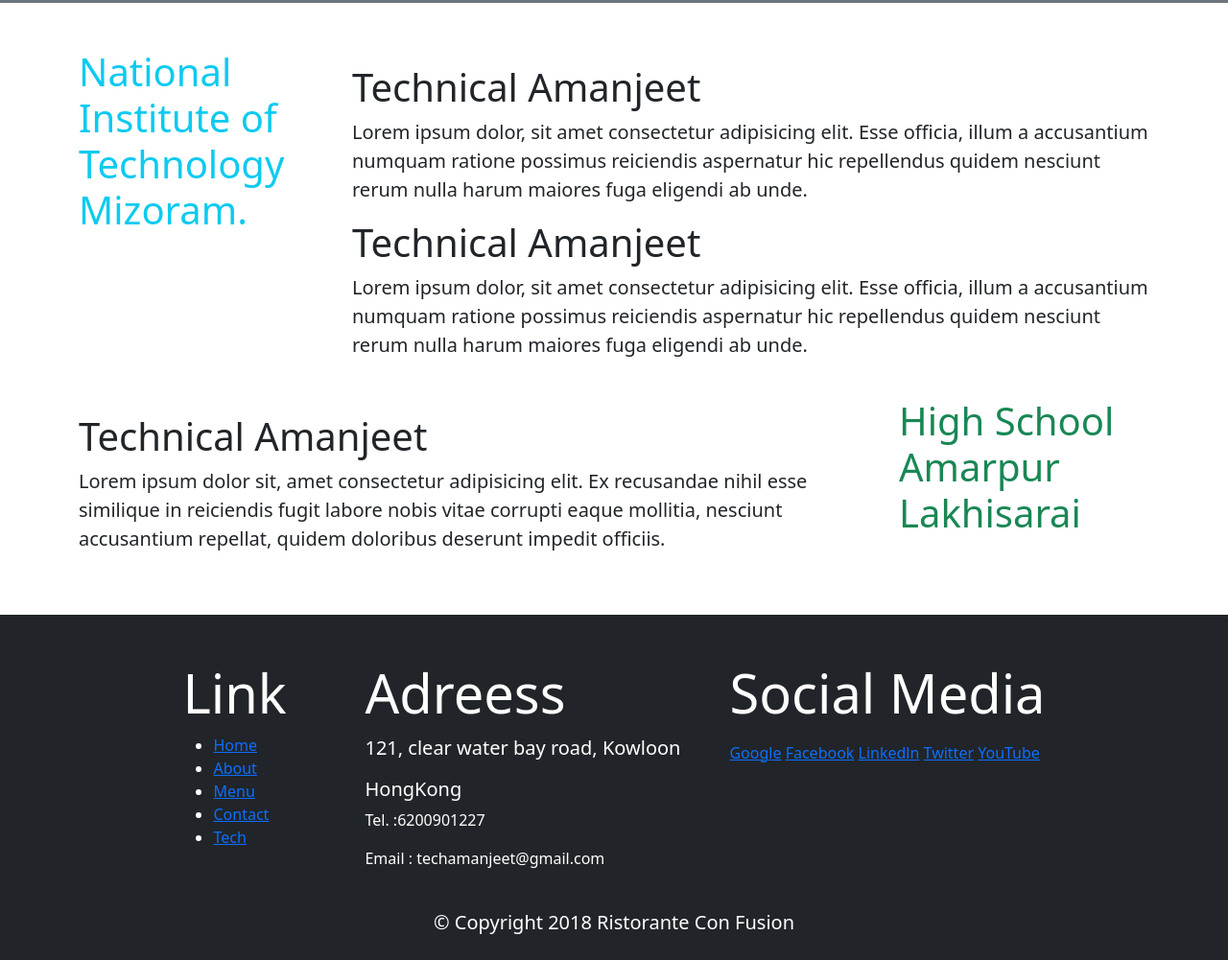
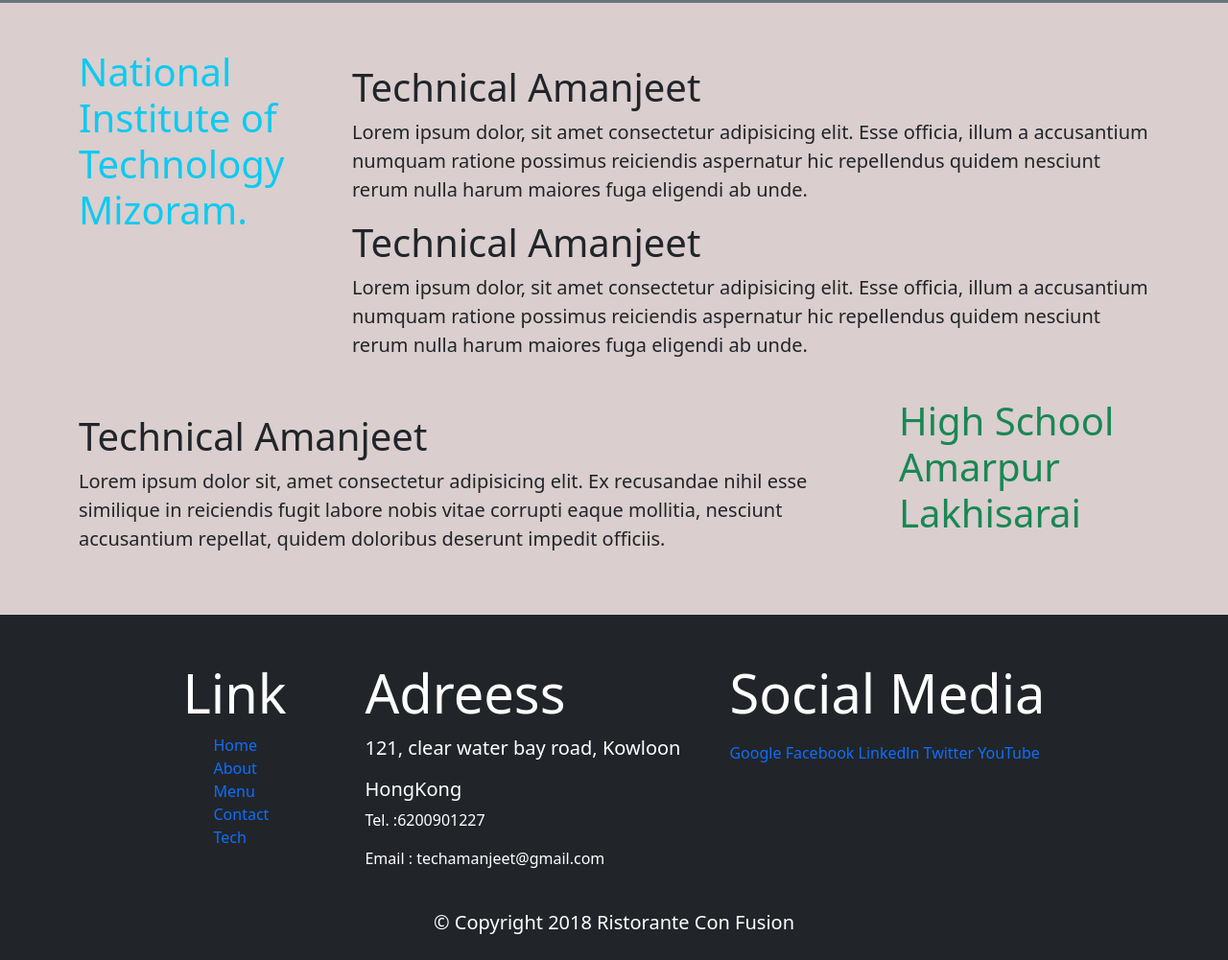
Before and after one commit to TechnicalAmanjeet/Full-stack-web-dev-with-react-specialization, a website: page front end web ui bootstrap/Weak_01/index.html in a window 1280 px wide. Shown: the part 323-1324 px from the top of the page at 96% size. Drawn offline with nearby package versions, Linux system fonts and the light colour scheme; files whose address does not match are found by name.

Commit message:
added custum style to webpage

```diff
--- a/front end web ui bootstrap/Weak_01/index.html
+++ b/front end web ui bootstrap/Weak_01/index.html
@@ -8,6 +8,10 @@
 
     <!-- Bootstrap CSS -->
     <link rel="stylesheet" href="node_modules/bootstrap/dist/css/bootstrap.min.css">
+
+    <!-- custom stylesheet -->
+    <link rel="stylesheet" href="./style.css">
+
 </head>
 <body>
 
@@ -21,7 +25,9 @@
         </div>
     </header>
 
-    <main class="container mt-5">
+    <main>
+
+        <div class="container pt-5 pb-5">
             <div class="row">
                 <div class="container col-12 col-md-3 text-info d-flex aligns-items-center justify-content-center">
                     <h1 class="">National Institute of Technology Mizoram.</h1>
@@ -56,6 +62,7 @@
 
 
             </div>
+        </div>
 
     </main>
 
@@ -63,7 +70,7 @@
             <h1>technical Amanjeet</h1>
     </div> -->
 
-    <footer class="bg-dark text-white mt-5">
+    <footer class="bg-dark text-white">
         <div class="container pt-5">
             <div class="row d-flex justify-content-center">
                 <div class="link col-12 col-sm-2">
--- /dev/null
+++ b/front end web ui bootstrap/Weak_01/style.css
@@ -0,0 +1,11 @@
+*{
+    list-style: none;
+}
+
+a{
+    text-decoration: none;
+}
+
+main{
+    background-color: rgb(218, 206, 206);
+}
```
Lines whose indentation alone changed are shown as unchanged.
